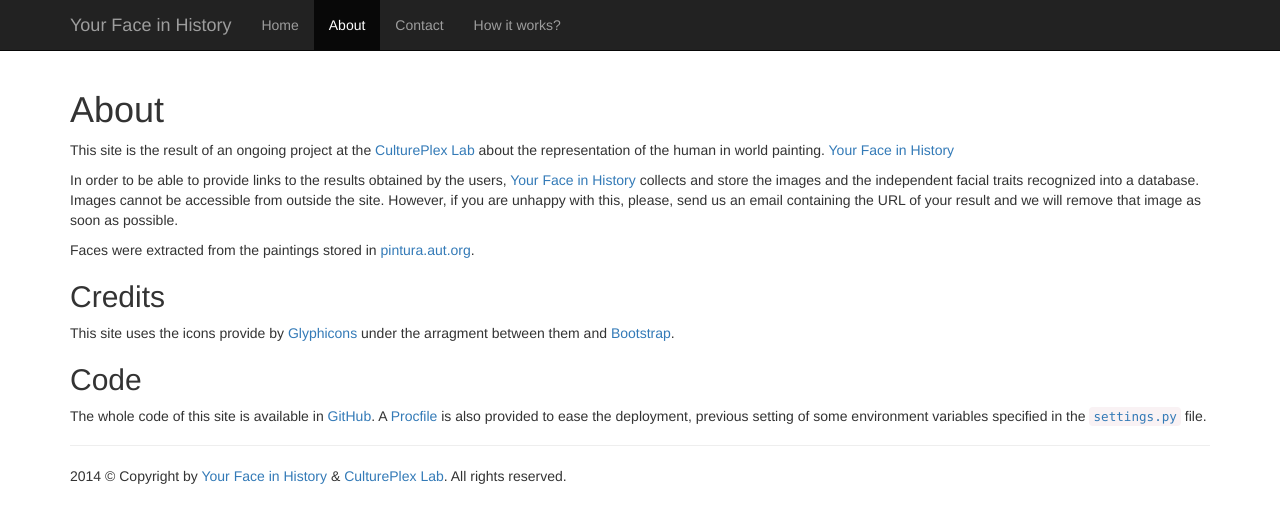
After one commit to versae/facestory, a Flask app: page /about in a window 1280 px wide. The commit adds this page. Shown: the top 523 px of the page. Run offline with Flask 2, Linux system fonts and the light colour scheme; some libraries are stand-ins or nearby versions.

Commit message:
Add about, contact and how it works information

```diff
--- /dev/null
+++ b/templates/about.html
@@ -0,0 +1,44 @@
+{% extends "index.html" %}
+
+{% block extra_meta %}
+{{ super() }}
+    <meta property="og:image" content="http://projects.cultureplex.ca/faces/101.png" />
+{% endblock %}
+
+{% block pagetitle %}About{% endblock %}
+
+{% block active_about %}class="active"{% endblock %}
+
+{% block container %}
+<div class="page-header">
+    <h1>About</h1>
+    <p>
+        This site is the result of an ongoing project at the
+        <a href="http://www.cultureplex.ca/">CulturePlex Lab</a> about
+        the representation of the human in world painting.
+        <a href="/">Your Face in History</a>
+
+    </p>
+    <p>
+        In order to be able to provide links to the results obtained by the
+        users, <a href="/">Your Face in History</a> collects and store the
+        images and the independent facial traits recognized into a database.
+        Images cannot be accessible from outside the site. However, if you are
+        unhappy with this, please, send us an email containing the URL of your
+        result and we will remove that image as soon as possible.
+    </p>
+    <p>
+        Faces were extracted from the paintings stored in <a href="pintura.aut.org">pintura.aut.org</a>.
+    </p>
+    <h2>Credits</h2>
+    <p>
+        This site uses the icons provide by <a href="http://glyphicons.com/">Glyphicons</a> under the arragment between them and <a href="http://getbootstrap.com/">Bootstrap</a>.
+    </p>
+    <h2>Code</h2>
+    <p>
+        The whole code of this site is available in <a href="https://github.com/versae/facestory">GitHub</a>.
+        A <a href="https://devcenter.heroku.com/articles/procfile">Procfile</a> is also provided to ease the deployment,
+        previous setting of some environment variables specified in the <code><a href="https://github.com/versae/facestory/blob/master/settings.py">settings.py</a></code> file.
+    </p>
+</div>
+{% endblock %}
--- a/templates/home.html
+++ b/templates/home.html
@@ -8,6 +8,8 @@
     <meta property="og:image" content="http://projects.cultureplex.ca/faces/101.png" />
     {% endif %}
 {% endblock %}
+
+{% block pagetitle %}Discover what century and painting style your face belongs to!{% endblock %}
 
 {% block active_home %}class="active"{% endblock %}
 
@@ -53,7 +55,6 @@
     </a>
     </p>
 </div>
-</div>
 {% endblock %}
 
 
--- a/templates/index.html
+++ b/templates/index.html
@@ -18,7 +18,7 @@
     <link rel="stylesheet" type="text/css" href="//netdna.bootstrapcdn.com/bootstrap/3.1.0/css/bootstrap.min.css">
     <link rel="stylesheet" type="text/css" href="//netdna.bootstrapcdn.com/font-awesome/4.0.3/css/font-awesome.min.css">
 <!--     <link rel="stylesheet" type="text/css" href="//netdna.bootstrapcdn.com/bootswatch/3.1.0/simplex/bootstrap.min.css"> -->
-    <title>Your Face in History{% block pagetitle %}{% endblock %}</title>
+    <title>Your Face in History - {% block pagetitle %}{% endblock %}</title>
 
     <!-- Custom styles for this template -->
     <!-- <link href="starter-template.css" rel="stylesheet"> -->
@@ -45,18 +45,27 @@
         </div>
         <div class="collapse navbar-collapse">
           <ul class="nav navbar-nav">
-            <li {% block active_home %}{% endblock %}><a href="{{ url_for('home') }}">Home</a></li>
-            <li {% block active_about %}{% endblock %}><a href="{{ url_for('about') }}">About</a></li>
-            <li {% block active_contact %}{% endblock %}><a href="{{ url_for('contact') }}">Contact</a></li>
+            <li {% block active_home %}{% endblock %}><a href="{{ url_for('view_home') }}">Home</a></li>
+            <li {% block active_about %}{% endblock %}><a href="{{ url_for('view_about') }}">About</a></li>
+            <li {% block active_contact %}{% endblock %}><a href="{{ url_for('view_contact') }}">Contact</a></li>
+            <li {% block active_how_it_works %}{% endblock %}><a href="{{ url_for('view_how_it_works') }}">How it works?</a></li>
           </ul>
         </div><!--/.nav-collapse -->
       </div>
     </div>
 
     <div class="container">
-    {% block container %}
-    {% endblock %}
+      {% block container %}
+      {% endblock %}
+      {% block footer %}
+      <footer>
+        2014 &copy; Copyright by <a href="{{ request.url }}">Your Face in History</a> &amp;
+        <a href="http://www.cultureplex.ca/">CulturePlex Lab</a>.
+        All rights reserved.
+      </footer>
+      {% endblock %}
     </div><!-- /.container -->
+
 
     <!-- Bootstrap core JavaScript
     ================================================== -->
--- a/views.py
+++ b/views.py
@@ -11,7 +11,7 @@ add_api(app)
 
 @app.route('/')
 @app.route('/<photo_id>')
-def home(photo_id=None):
+def view_home(photo_id=None):
     photo_url = None
     if not photo_id:
         photo_id = ""
@@ -27,13 +27,19 @@ def home(photo_id=None):
 
 
 @app.route('/about')
-def about():
+def view_about():
     return render_template('about.html')
 
 
 @app.route('/contact')
-def contact():
+def view_contact():
     return render_template('contact.html')
+
+
+@app.route('/how-it-works')
+def view_how_it_works():
+    return render_template('how-it-works.html')
+
 
 if __name__ == '__main__':
     app.run(debug=True)
```
Also changed, not shown: templates/contact.html (added, +20 -0 lines), templates/how-it-works.html (added, +107 -0 lines), static/img/method1.png (added).
